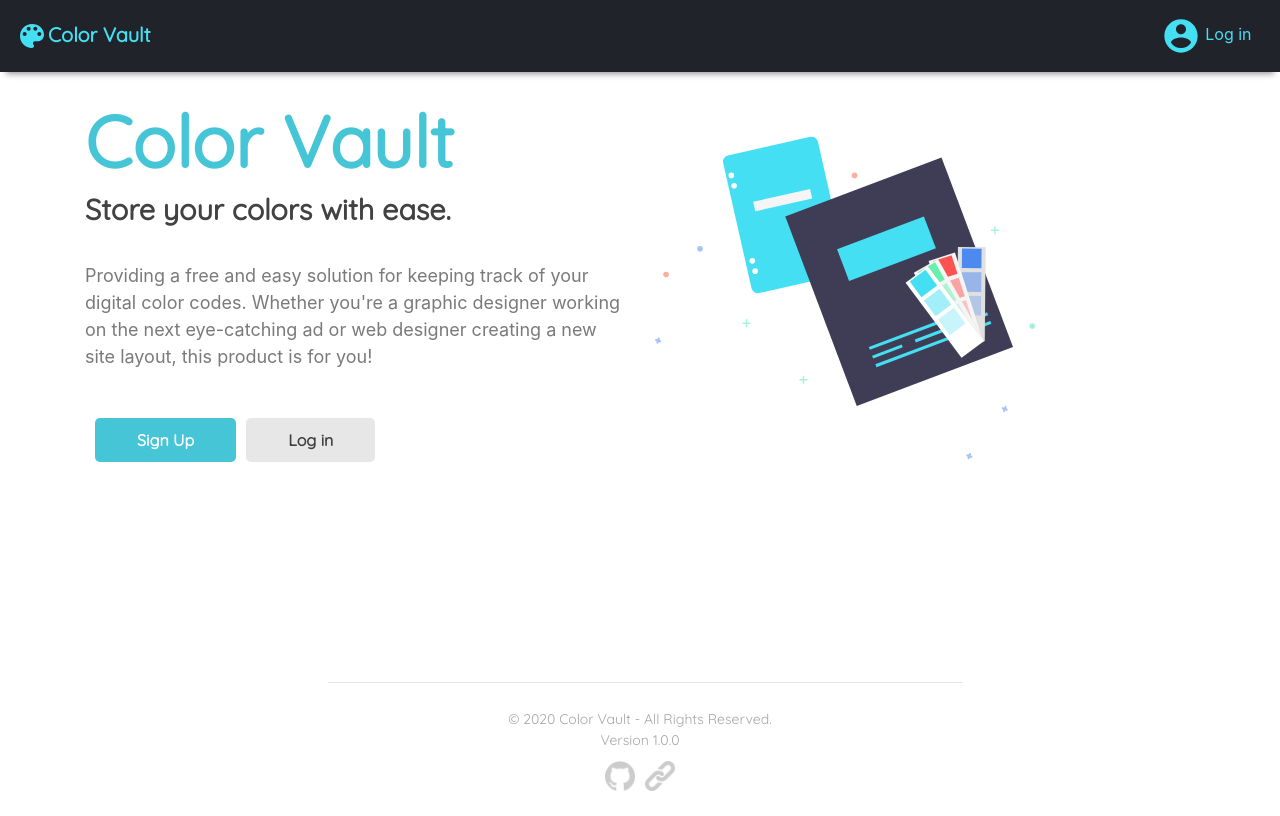
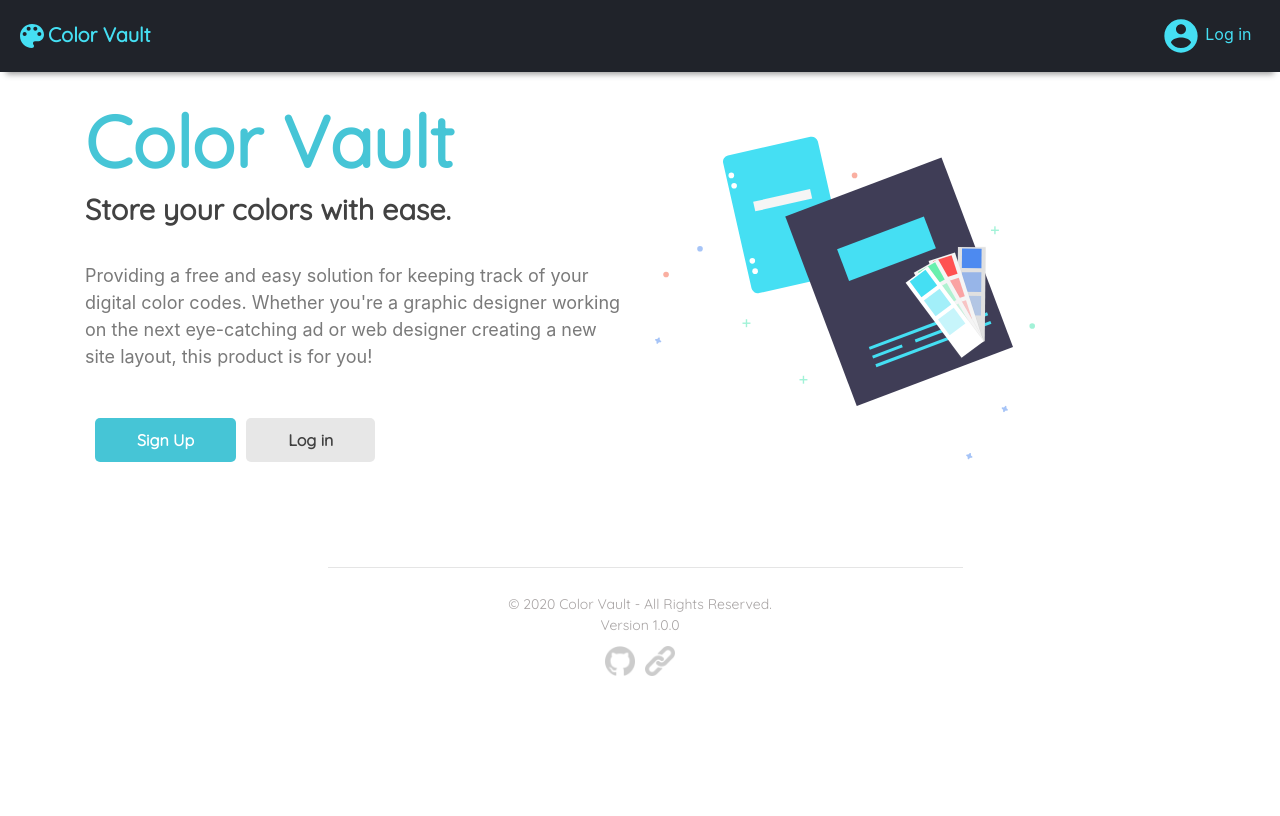
Before and after one commit to Chase00/ColorVault, a React (Create React App) app: page / in a window 1280 px wide. Built offline with nearby package versions, Linux system fonts and the light colour scheme.

Commit message:
Removed opacity from icons
Heroku did not like

```diff
--- a/src/Components/Colors/ColorCard.css
+++ b/src/Components/Colors/ColorCard.css
@@ -8,12 +8,10 @@
     filter: drop-shadow(1px 1px 1px rgba(0,0,0,.5));
     color: white;
     float: right;
-    opacity: 70%;
 }
 
 .edit:hover {
     color: #fce4a1;
-    opacity: 100%;
     transition: 0.2s;
 }
 
@@ -21,12 +19,10 @@
     filter: drop-shadow(1px 1px 1px rgba(0,0,0,.5));
     color: white;
     float: right;
-    opacity: 70%;
 }
 
 .delete:hover {
     color: #f89c9c;
-    opacity: 100%;
     transition: 0.2s;
 }
 
--- a/src/Components/Colors/ColorModify.css
+++ b/src/Components/Colors/ColorModify.css
@@ -38,7 +38,7 @@ div.modal-body {
 
 .no-color-container {
     text-align: center;
-    margin: 20% 20% 15%;
+    margin: 10% 20% 10%;
     color: #b4b4b4;
     font-weight: 800;
 }
--- a/src/Components/Home/Home.css
+++ b/src/Components/Home/Home.css
@@ -1,5 +1,5 @@
 .home-container {
-    padding: 2% 0 12% 0;
+    padding: 2% 0 3% 0;
 }
 
 .home-title {
```
